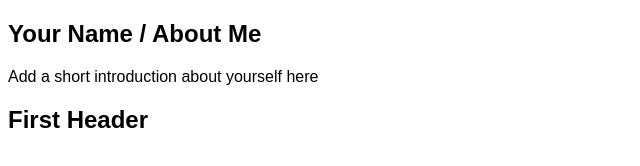
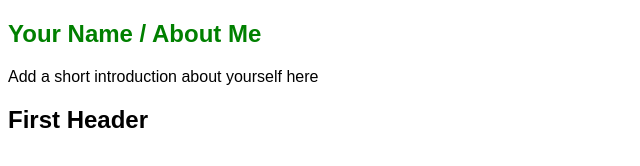
Before and after one commit to GohJianLin/GohJianLin.github.io, a plain HTML site: page index.html in a window 1280 px wide. Shown: the whole page, without its empty margins (0-640 px from the left). Drawn offline with Linux system fonts and the light colour scheme.

Commit message:
Update styles.css

```diff
--- a/styles.css
+++ b/styles.css
@@ -5,5 +5,5 @@ body {
   font-family: sans-serif;
 }
 #name {
-  colour: green;
+  color: green;
 }
```
